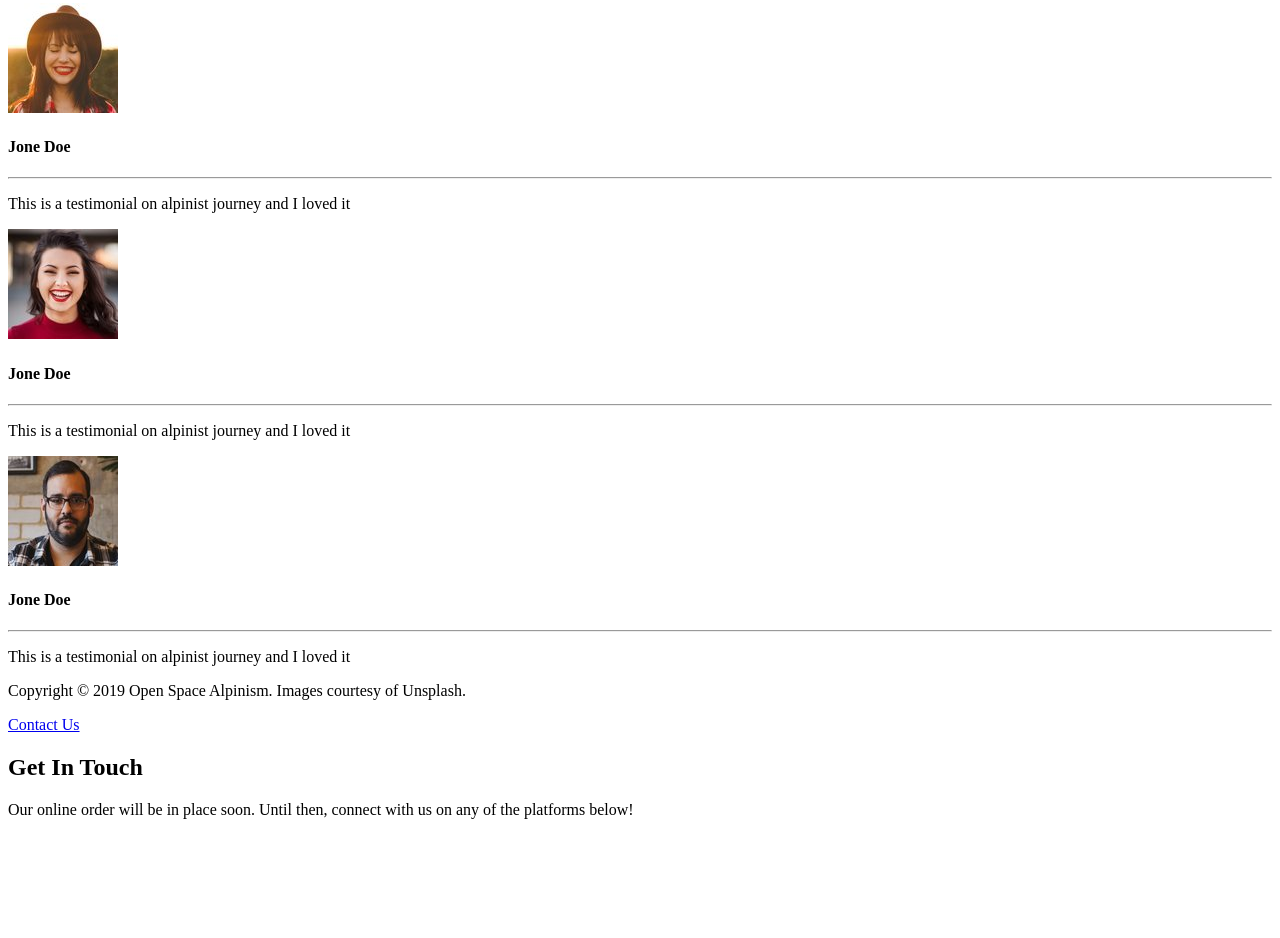
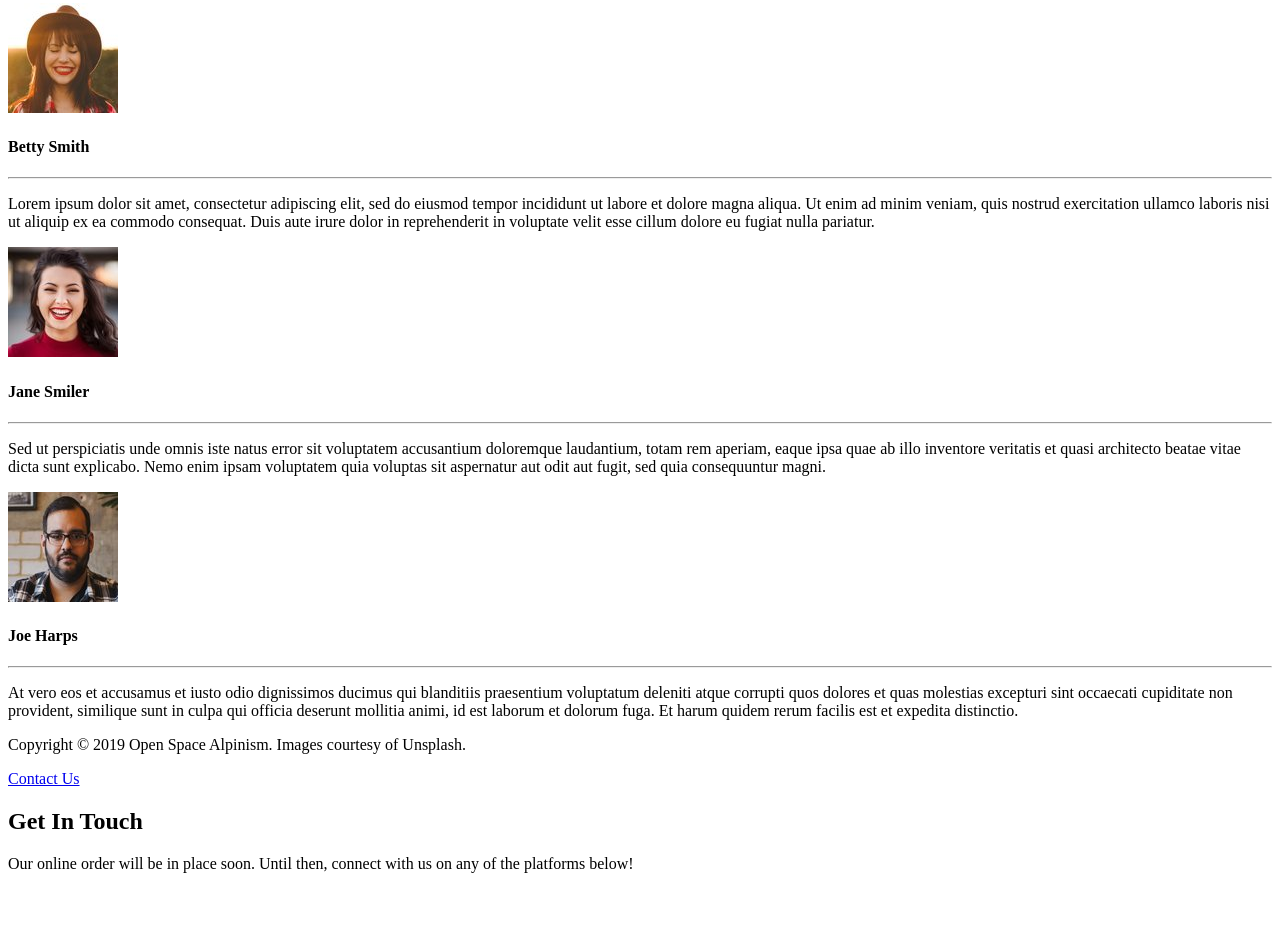
Before and after one commit to KayOhhDee/alpinistWeb, a website: page app/index.html in a window 1280 px wide. Shown: the part 5166-6104 px from the top of the page. Drawn offline with Linux system fonts and the light colour scheme.

Commit message:
meta data added

```diff
--- a/app/index.html
+++ b/app/index.html
@@ -6,6 +6,9 @@
   <meta http-equiv="X-UA-Compatible" content="ie=edge">
   <link href="https://fonts.googleapis.com/css?family=Roboto:100,300,400,500,700&display=swap" rel="stylesheet">
   <title>Open Space Alpinism</title>
+  <meta name="keywords" content="mountaineering, climbing, hiking, skiing, bouldering">
+  <meta name="description"
+    content="Peak Bagging. Ascending mountains. Reach the highest point of unclimbed big mountains.">
 </head>
 <body>
 
@@ -163,9 +166,12 @@
               <img class="rad" src="assets/images/testimonial-3.jpg" alt="testimonial">
             </div>
             <div class="testimonial__body">
-              <h4>Jone Doe</h4>
+              <h4>Betty Smith</h4>
               <hr>
-              <p>This is a testimonial on alpinist journey and I loved it</p>
+              <p>Lorem ipsum dolor sit amet, consectetur adipiscing elit, sed do eiusmod tempor incididunt ut labore et
+                dolore magna aliqua. Ut enim ad minim veniam, quis nostrud exercitation ullamco laboris nisi ut aliquip
+                ex ea commodo consequat. Duis aute irure dolor in reprehenderit in voluptate velit esse cillum dolore eu
+                fugiat nulla pariatur.</p>
             </div>
           </div>
         </div>
@@ -176,9 +182,12 @@
               <img class="rad" src="assets/images/testimonial-2.jpg" alt="testimonial">
             </div>
             <div class="testimonial__body">
-              <h4>Jone Doe</h4>
+              <h4>Jane Smiler</h4>
               <hr>
-              <p>This is a testimonial on alpinist journey and I loved it</p>
+              <p>Sed ut perspiciatis unde omnis iste natus error sit voluptatem accusantium doloremque laudantium, totam
+                rem aperiam, eaque ipsa quae ab illo inventore veritatis et quasi architecto beatae vitae dicta sunt
+                explicabo. Nemo enim ipsam voluptatem quia voluptas sit aspernatur aut odit aut fugit, sed quia
+                consequuntur magni.</p>
             </div>
           </div>
         </div>
@@ -189,9 +198,12 @@
               <img class="rad" src="assets/images/testimonial-1.jpg" alt="testimonial">
             </div>
             <div class="testimonial__body">
-              <h4>Jone Doe</h4>
+              <h4>Joe Harps</h4>
               <hr>
-              <p>This is a testimonial on alpinist journey and I loved it</p>
+              <p>At vero eos et accusamus et iusto odio dignissimos ducimus qui blanditiis praesentium voluptatum
+                deleniti atque corrupti quos dolores et quas molestias excepturi sint occaecati cupiditate non
+                provident, similique sunt in culpa qui officia deserunt mollitia animi, id est laborum et dolorum fuga.
+                Et harum quidem rerum facilis est et expedita distinctio.</p>
             </div>
           </div>
         </div>
```
